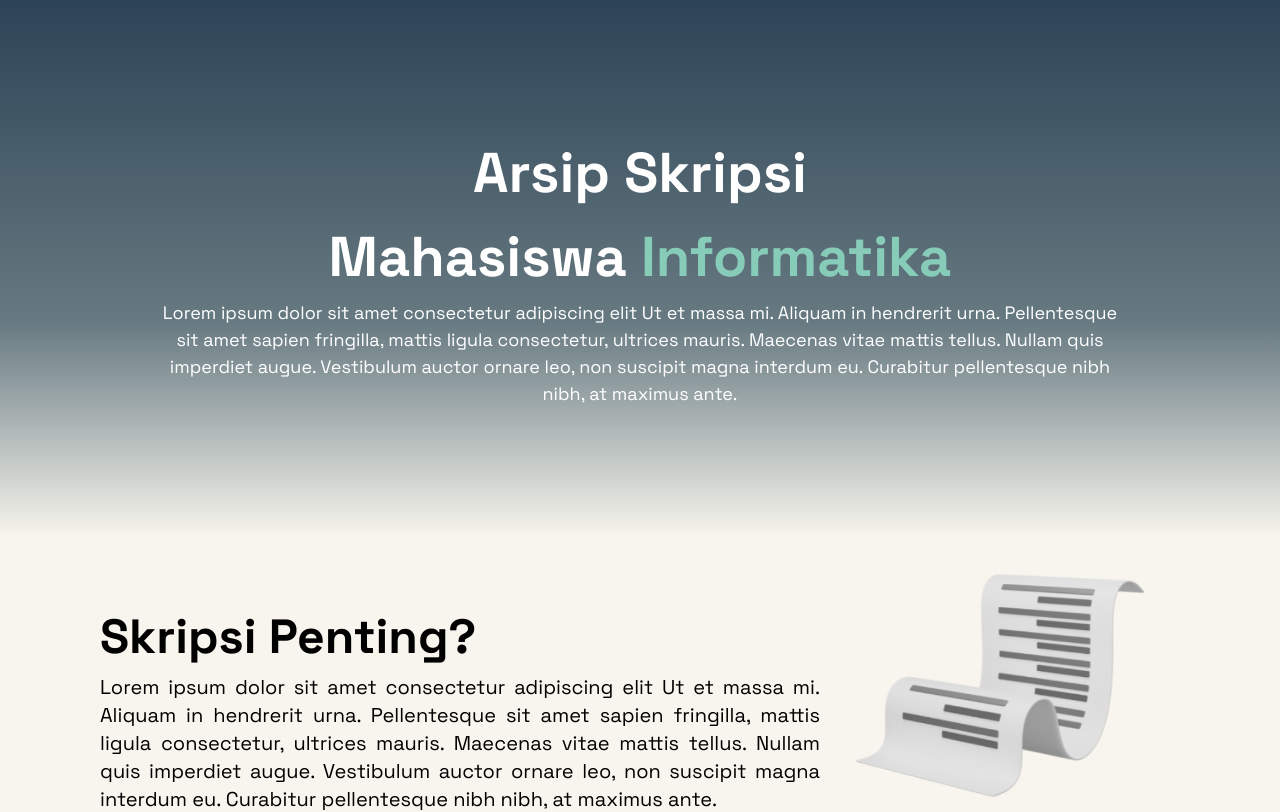
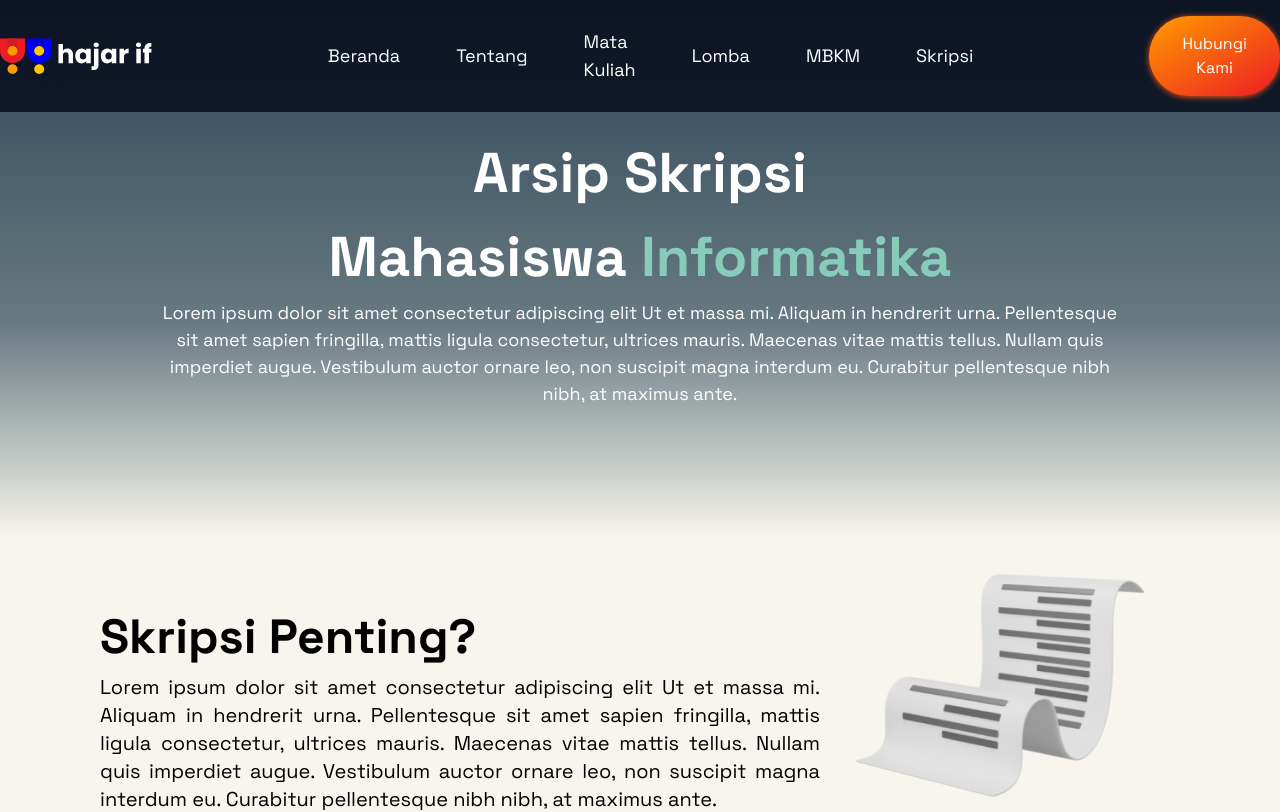
Before and after one commit to afifrohul/hajar-if-hmifunej, a Next.js app: page /skripsi in a window 1280 px wide. Shown: the top 812 px of the page. Built offline with nearby package versions, Linux system fonts and the light colour scheme.

Commit message:
feat(navbar): add navbar

```diff
--- a/src/app/layout.js
+++ b/src/app/layout.js
@@ -1,4 +1,5 @@
 import Footer from '@/components/footer'
+import Navbar from '@/components/navbar'
 import './globals.css'
 import { Inter } from 'next/font/google'
 
@@ -11,6 +12,7 @@ export default function RootLayout({ children }) {
   return (
     <html lang="en">
       <body className='font-primary bg-secondary'>
+        <Navbar />
         <main>
           {children}
         </main>
--- /dev/null
+++ b/src/components/navbar.jsx
@@ -0,0 +1,37 @@
+import Image from 'next/image';
+import Link from 'next/link';
+
+export default function Navbar() {
+  return (
+    <div className="text-white bg-primary bg-opacity-80 backdrop-blur-xl w-full fixed flex justify-center z-50">
+      <div className="w-full py-4 flex justify-center items-center gap-44">
+        <div className="">
+          <Image src={'/logo.svg'} width={178} height={42} alt="Hajar IF" />
+        </div>
+        <div className="text-lg justify-center items-center gap-14 flex">
+          <Link href={'/'} className='focus:text-[#FF9702] hover:text-[#FF9702]'>
+            Beranda
+          </Link>
+          <Link href={'/tentang'} className='focus:text-[#FF9702] hover:text-[#FF9702]'>
+            Tentang
+          </Link>
+          <Link href={'/'} className="focus:text-[#FF9702] hover:text-[#FF9702]">
+            Mata Kuliah
+          </Link>
+          <Link href={'/lomba'} className="focus:text-[#FF9702] hover:text-[#FF9702]">
+            Lomba
+          </Link>
+          <Link href={'/'} className="focus:text-[#FF9702] hover:text-[#FF9702]">
+            MBKM
+          </Link>
+          <Link href={'/'} className="focus:text-[#FF9702] hover:text-[#FF9702]">
+            Skripsi
+          </Link>
+        </div>
+        <Link href="a">
+          <button className="px-6 py-4 bg-gradient-to-br from-[#FF9B00] to-[#ED1C24] rounded-full drop-shadow-glowBefore hover:drop-shadow-glowAfter">Hubungi Kami</button>
+        </Link>
+      </div>
+    </div>
+  );
+}
```
